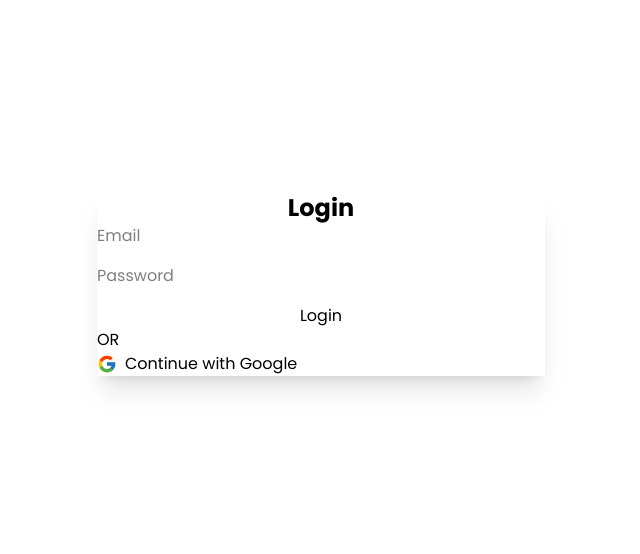
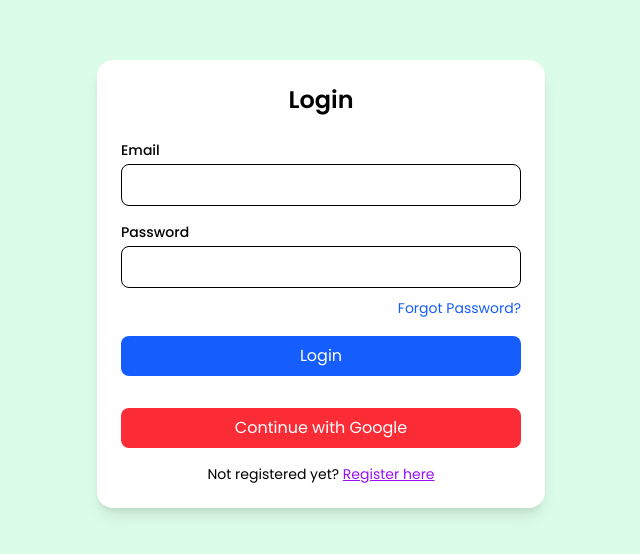
Before and after one commit to zarin-anjum/assignment-11-client, a React (Vite) app: page /login in a window 1280 px wide. Shown: the part 116-670 px from the top of the page, without its empty margins (319-959 px from the left). Built offline with nearby package versions, Linux system fonts and the light colour scheme; no server answers.

Commit message:
added login page

```diff
--- a/src/pages/Auth/Login.jsx
+++ b/src/pages/Auth/Login.jsx
@@ -1,97 +1,154 @@
-import { useForm } from "react-hook-form";
-import { useNavigate, useLocation } from "react-router-dom";
+import { useState } from "react";
+import { useAuth } from "../../context/AuthContext";
+import { useLocation, useNavigate, Link } from "react-router-dom";
 import toast from "react-hot-toast";
-import { useAuth } from "../../context/AuthContext";
-import { FcGoogle } from "react-icons/fc";
+import { Helmet } from "react-helmet";
 
 const Login = () => {
-  const { loginUser, googleLogin } = useAuth();
+  const { signIn, googleLogin } = useAuth();
+  const [emailInput, setEmailInput] = useState("");
+  const [error, setError] = useState("");
+  const [loading, setLoading] = useState(false);
   const navigate = useNavigate();
   const location = useLocation();
 
-  const from = location.state || "/";
+  const from = location.state?.from?.pathname || "/";
 
-  const {
-    register,
-    handleSubmit,
-    formState: { errors },
-  } = useForm();
+  const getFriendlyError = (error) => {
+    switch (error.code) {
+      case "auth/user-not-found":
+        return "No account found with this email.";
+      case "auth/wrong-password":
+        return "Incorrect password. Try again!";
+      case "auth/invalid-email":
+        return "Please enter a valid email address.";
+      case "auth/user-disabled":
+        return "This account has been disabled.";
+      default:
+        return "Login failed. Please try again.";
+    }
+  };
 
-  const onSubmit = async (data) => {
+  const handleLogin = async (e) => {
+    e.preventDefault();
+    setError("");
+    setLoading(true);
+
+    const email = e.target.email.value;
+    const password = e.target.password.value;
+
     try {
-      await loginUser(data.email, data.password);
-      toast.success("Login successful 🎉");
+      await signIn(email, password);
+      toast.success("Logged in successfully!", {
+        style: {
+          borderRadius: "10px",
+          background: "#DCFCE7",
+          color: "#166534",
+        },
+      });
       navigate(from, { replace: true });
-    } catch (error) {
-      toast.error(error.message);
+    } catch (err) {
+      const message = getFriendlyError(err);
+      toast.error(message, {
+        style: {
+          borderRadius: "10px",
+          background: "#FEE2E2",
+          color: "#B91C1C",
+        },
+      });
+    } finally {
+      setLoading(false);
     }
   };
 
   const handleGoogleLogin = async () => {
+    setLoading(true);
     try {
       await googleLogin();
-      toast.success("Logged in with Google");
+      toast.success("Logged in with Google!", {
+        style: {
+          borderRadius: "10px",
+          background: "#DCFCE7",
+          color: "#166534",
+        },
+      });
       navigate(from, { replace: true });
-    } catch (error) {
-      toast.error(error.message);
+    } catch (err) {
+      toast.error("Google login failed. Try again.", {
+        style: {
+          borderRadius: "10px",
+          background: "#FEE2E2",
+          color: "#B91C1C",
+        },
+      });
+    } finally {
+      setLoading(false);
     }
   };
 
   return (
-    <div className="min-h-screen flex justify-center items-center bg-base-200">
-      <div className="card w-full max-w-md shadow-xl bg-base-100">
-        <div className="card-body">
-          <h2 className="text-2xl font-bold text-center">Login</h2>
+    <div className="lg:min-h-screen p-12 flex justify-center items-center bg-green-100">
+      <Helmet>
+        <title>ContestHub – Login</title>
+      </Helmet>
+      <div className="w-full max-w-md p-6 bg-white rounded-2xl shadow-lg">
+        <h2 className="text-lg md:text-2xl font-semibold text-center mb-6">
+          Login
+        </h2>
+        <form onSubmit={handleLogin} className="space-y-4">
+          <div>
+            <label className="block text-sm font-medium mb-1">Email</label>
+            <input
+              type="email"
+              name="email"
+              className="w-full border px-3 py-2 rounded-lg"
+              required
+              onChange={(e) => setEmailInput(e.target.value)}
+            />
+          </div>
+          <div>
+            <label className="block text-sm font-medium mb-1">Password</label>
+            <input
+              type="password"
+              name="password"
+              className="w-full border px-3 py-2 rounded-lg"
+              required
+            />
+          </div>
 
-          <form onSubmit={handleSubmit(onSubmit)} className="space-y-4">
-            {/* Email */}
-            <div>
-              <input
-                type="email"
-                placeholder="Email"
-                className="input input-bordered w-full"
-                {...register("email", { required: "Email is required" })}
-              />
-              {errors.email && (
-                <p className="text-red-500 text-sm mt-1">
-                  {errors.email.message}
-                </p>
-              )}
-            </div>
+          <div className="text-right -mt-2">
+            <Link
+              to="/forget-password"
+              state={{ email: emailInput }}
+              className="text-sm text-blue-600 hover:underline"
+            >
+              Forgot Password?
+            </Link>
+          </div>
 
-            {/* Password */}
-            <div>
-              <input
-                type="password"
-                placeholder="Password"
-                className="input input-bordered w-full"
-                {...register("password", {
-                  required: "Password is required",
-                })}
-              />
-              {errors.password && (
-                <p className="text-red-500 text-sm mt-1">
-                  {errors.password.message}
-                </p>
-              )}
-            </div>
+          {error && <p className="text-red-600 text-sm text-center">{error}</p>}
 
-            {/* Login Button */}
-            <button className="btn btn-primary w-full">Login</button>
-          </form>
+          <button
+            type="submit"
+            className="w-full bg-blue-600 text-white py-2 rounded-lg hover:bg-blue-700 transition"
+          >
+            Login
+          </button>
 
-          {/* Divider */}
-          <div className="divider">OR</div>
-
-          {/* Google Button */}
           <button
             onClick={handleGoogleLogin}
-            className="btn btn-outline w-full flex items-center gap-2"
+            className="mt-4 w-full bg-red-500 text-white py-2 rounded-lg hover:bg-red-600 transition"
           >
-            <FcGoogle size={20} />
             Continue with Google
           </button>
-        </div>
+        </form>
+
+        <p className="text-center mt-4 text-sm">
+          Not registered yet?{" "}
+          <Link to="/register" className="text-purple-600 underline">
+            Register here
+          </Link>
+        </p>
       </div>
     </div>
   );
--- a/src/pages/Auth/Register.jsx
+++ b/src/pages/Auth/Register.jsx
@@ -116,7 +116,7 @@ const Register = () => {
   return (
     <div className="lg:min-h-screen p-12 flex justify-center items-center bg-green-100">
       <Helmet>
-        <title>KrishiLink – Registration</title>
+        <title>ContestHub – Registration</title>
       </Helmet>
       <div className="w-full max-w-md p-6 bg-white rounded-2xl shadow-lg">
         <h2 className="text-lg md:text-2xl font-semibold text-center mb-6">
--- a/src/routes/PrivateRoutes.jsx
+++ b/src/routes/PrivateRoutes.jsx
@@ -14,7 +14,7 @@ const PrivateRoute = ({ children }) => {
   }
 
   if (!user) {
-    return <Navigate to="/login" state={location.pathname} replace />;
+    return <Navigate to="/login" state={{ from: location }} replace />;
   }
 
   return children;
```
